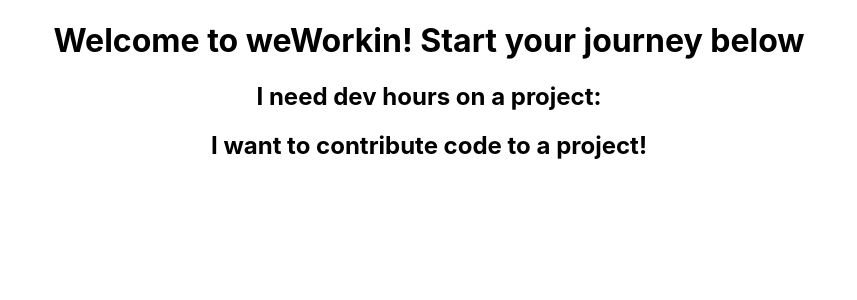
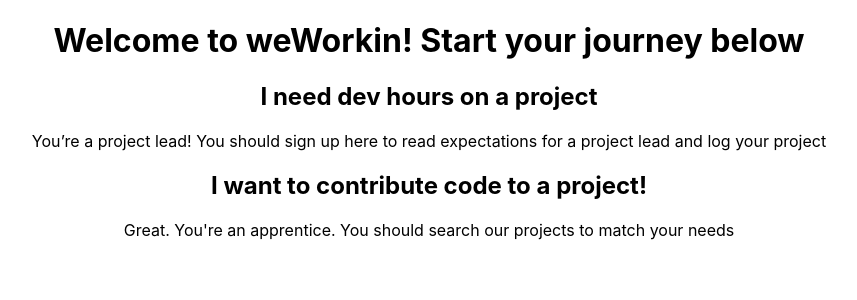
Before and after one commit to daunelaugust/weWorkin, a React (Create React App) app in the folder web/: page / in a window 1280 px wide. Shown: the top 300 px of the page, without its empty margins (211-1068 px from the left). Built offline with nearby package versions, Linux system fonts and the light colour scheme; no server answers.

Commit message:
rendered home page into app js

```diff
--- a/web/src/HomePage.js
+++ b/web/src/HomePage.js
@@ -6,8 +6,16 @@
   return (
     <div>
       <h1>Welcome to weWorkin! Start your journey below</h1>
-      <h2>I need dev hours on a project:</h2>
+      <h2>I need dev hours on a project</h2>
+      <p>
+        You’re a project lead! You should sign up here to read expectations for
+        a project lead and log your project{" "}
+      </p>
       <h2>I want to contribute code to a project!</h2>
+      <p>
+        Great. You're an apprentice. You should search our projects to match
+        your needs
+      </p>
       {/* <nav>
         <ul>
           <li>
```
